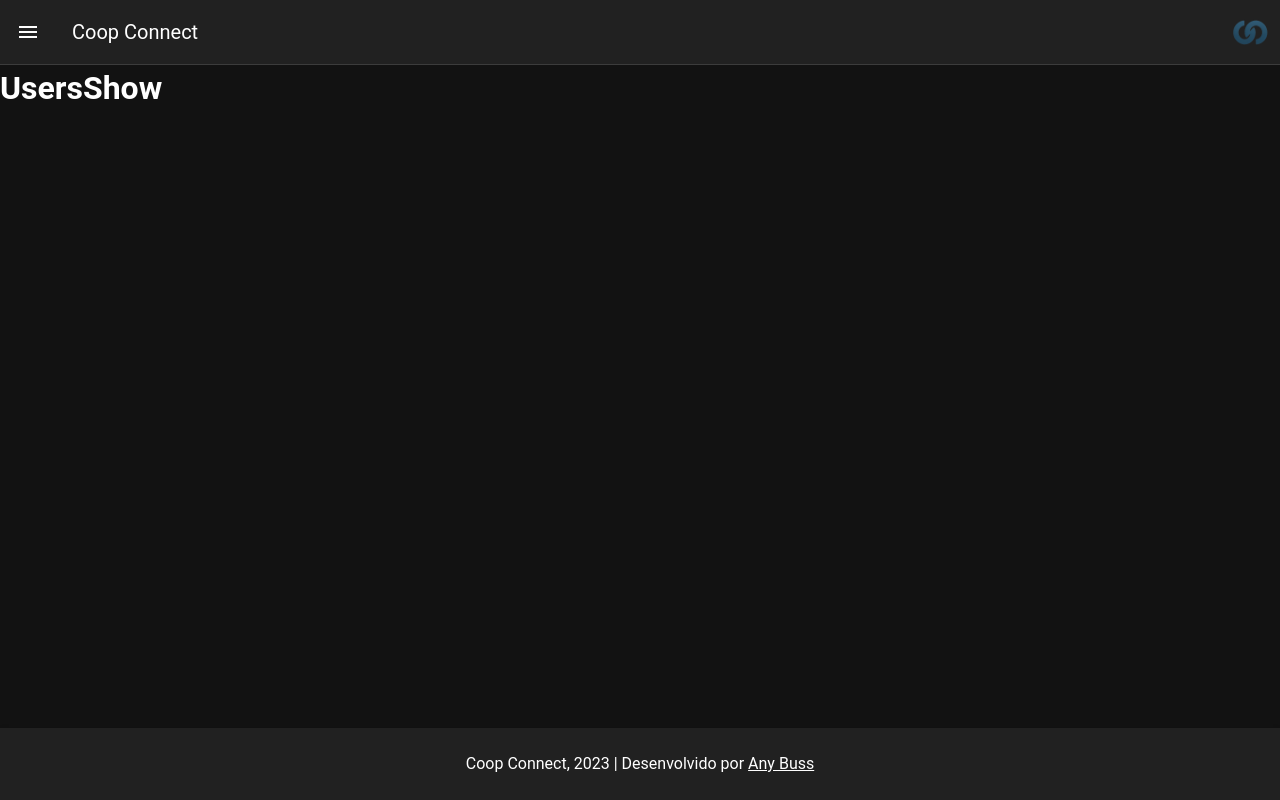
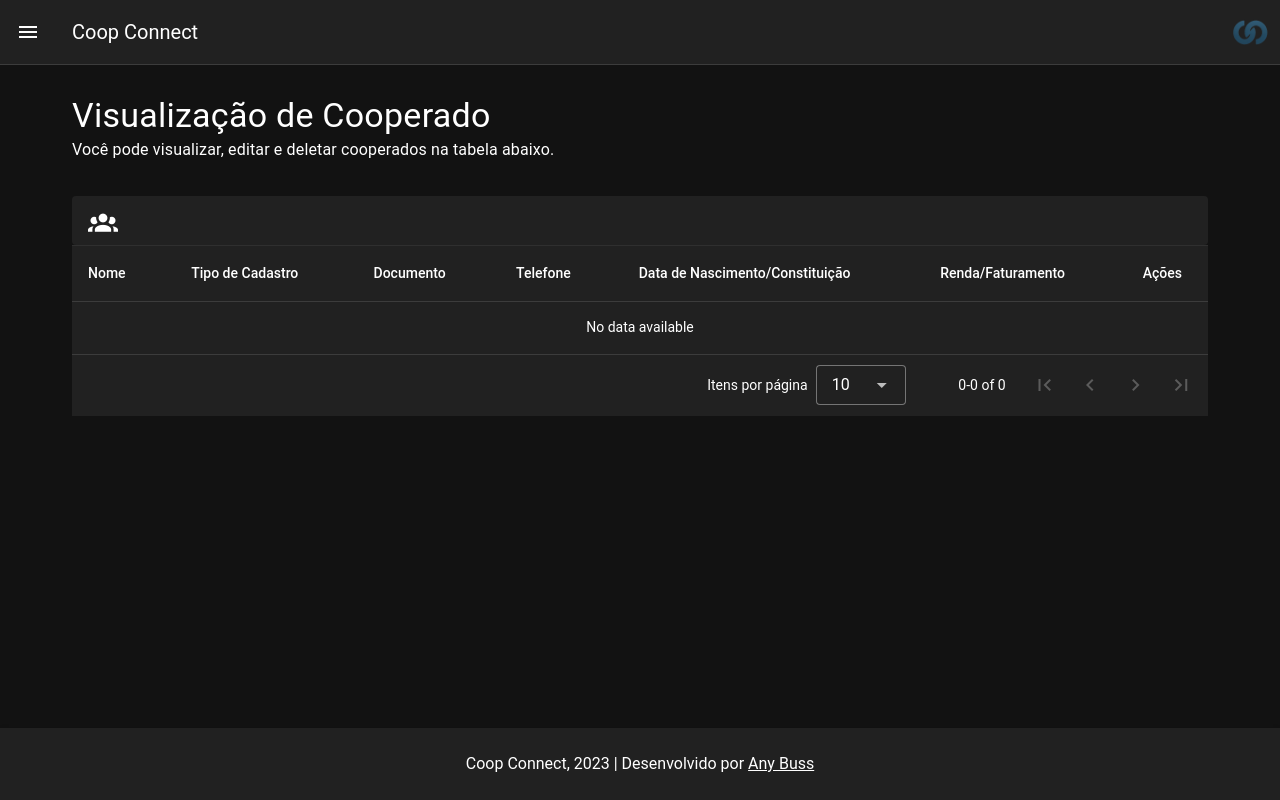
Before and after one commit to anybuss/coop-connect, a Vue app: page /usuarios in a window 1280 px wide. Built offline with nearby package versions, Linux system fonts and the light colour scheme.

Commit message:
feat: create show users table

```diff
--- a/src/views/UsersShow.vue
+++ b/src/views/UsersShow.vue
@@ -1,5 +1,85 @@
-<script lang="ts" setup></script>
+<script lang="ts" setup>
+import { ref, computed } from "vue";
+import { useUsersStore } from "@/store/users";
+import {
+  prettifyPhoneNumber,
+  prettifyTaxId,
+  prettifyDate,
+  prettifyCurrency,
+} from "@/utils/prettifys";
+
+const { users } = useUsersStore();
+
+const headers = [
+  { title: "Nome", value: "fullName", sortable: true },
+  { title: "Tipo de Cadastro", value: "userType", sortable: true },
+  { title: "Documento", value: "taxId", sortable: true },
+  { title: "Telefone", value: "phone", sortable: true },
+  {
+    title: "Data de Nascimento/Constituição",
+    value: "birthdateOrFoundationDate",
+    sortable: true,
+  },
+  {
+    title: "Renda/Faturamento",
+    value: "incomeOrRevenue",
+    sortable: true,
+  },
+  { title: "Ações", value: "id", sortable: false },
+];
+</script>
 
 <template>
-  <h1>UsersShow</h1>
+  <v-container>
+    <v-container>
+      <v-row>
+        <v-col cols="12">
+          <h1 class="text-h4">Visualização de Cooperado</h1>
+          <p class="text-subtitle-1">
+            Você pode visualizar, editar e deletar cooperados na tabela abaixo.
+          </p>
+        </v-col>
+      </v-row>
+    </v-container>
+
+    <v-container>
+      <v-card flat>
+        <v-card-title>
+          <v-icon icon="mdi-account-group"> </v-icon>
+        </v-card-title>
+      </v-card>
+
+      <v-divider></v-divider>
+      <v-data-table
+        :items="users"
+        :headers="headers"
+        itemsPerPageText="Itens por página"
+      >
+        <template #item.userType="{ item }">
+          <span v-if="item.userType === 'person'">Pessoa Física</span>
+          <span v-else>Pessoa Jurídica</span>
+        </template>
+
+        <template #item.phone="{ item }">
+          {{ prettifyPhoneNumber(item.phone) }}
+        </template>
+
+        <template #item.taxId="{ item }">
+          {{ prettifyTaxId(item.taxId) }}
+        </template>
+
+        <template #item.birthdateOrFoundationDate="{ item }">
+          {{ prettifyDate(item.birthdateOrFoundationDate) }}
+        </template>
+
+        <template #item.incomeOrRevenue="{ item }">
+          <div class="text-right">
+            {{ prettifyCurrency(item.incomeOrRevenue) }}
+          </div>
+        </template>
+
+        <template #item.id="{ item }"> </template>
+      </v-data-table>
+    </v-container>
+  </v-container>
 </template>
```
